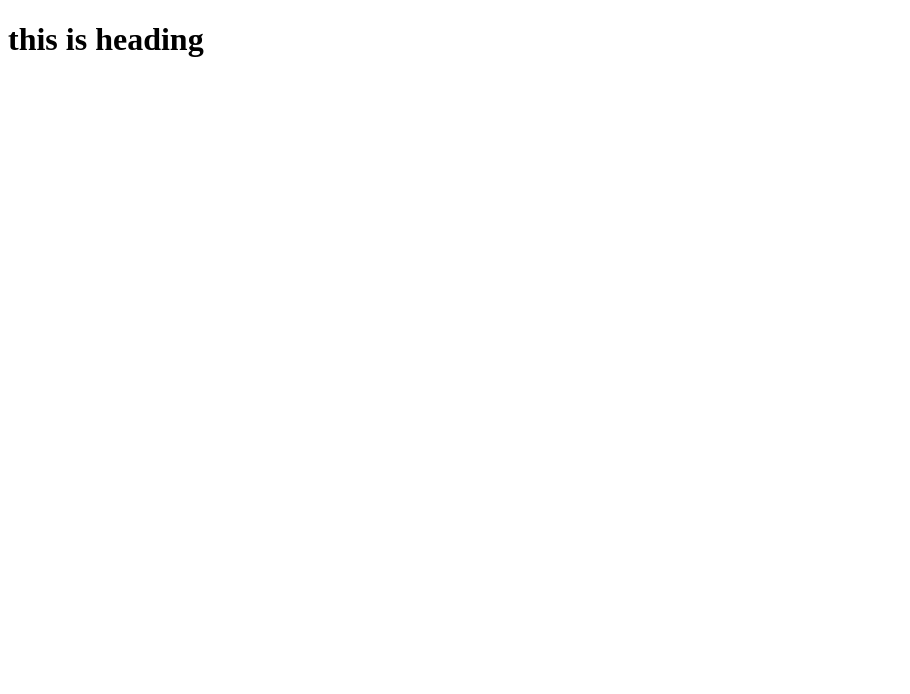
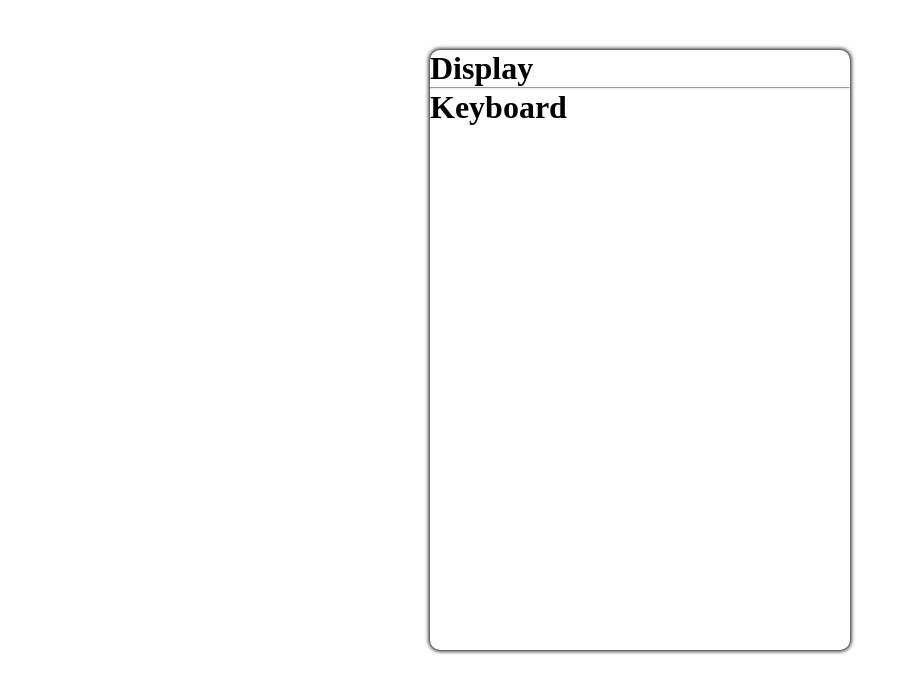
Before and after one commit to abhishekbhadoriya421/calculatorUsingReact, a React (Create React App) app: page / in a window 1280 px wide. Shown: the top 694 px of the page, without its empty margins (0-910 px from the left). Built offline with nearby package versions, Linux system fonts and the light colour scheme.

Commit message:
SetUp Calculator Design

```diff
--- a/src/App.js
+++ b/src/App.js
@@ -1,7 +1,8 @@
+import CalculatorComponent from "./component/CalculatorComponent";
 function App() {
   return (
     <div className="App">
-      <h1>this is heading</h1>
+      <CalculatorComponent/>
     </div>
   );
 }
--- /dev/null
+++ b/src/component/CalculatorComponent.jsx
@@ -0,0 +1,16 @@
+import DisplayComponent from "./Display/DisplayComponent";
+import KeyboardComponent from "./Keyboard/KeyboardComponent";
+import style from './calculatorStyle.module.css'
+// Main Component of Calculator
+export default function CalculatorComponent() {
+  return (
+    <>
+      {/* Display Component */}
+      <div className={style.CalculatorComponent}>
+        <DisplayComponent />
+        <hr />
+        <KeyboardComponent />
+      </div>
+    </>
+  );
+}
--- a/src/component/Display/DisplayComponent.jsx
+++ b/src/component/Display/DisplayComponent.jsx
@@ -1,5 +1,5 @@
 export default function DisplayComponent(){
     return(<>
-
+        <h1>Display</h1>
     </>)
 }
--- a/src/component/Keyboard/KeyboardComponent.jsx
+++ b/src/component/Keyboard/KeyboardComponent.jsx
@@ -0,0 +1,6 @@
+// Keyboard Component
+export default function KeyboardComponent(){
+    return(<>
+        <h1>Keyboard</h1>
+    </>)
+}
--- /dev/null
+++ b/src/component/calculatorStyle.module.css
@@ -0,0 +1,11 @@
+*{
+    margin: 0;
+    padding: 0;
+}
+.CalculatorComponent{
+    width: 420px;
+    height: 600px;
+    margin: 50px auto;
+    border-radius: 10px;
+    box-shadow: 0px 0px 4px 1px black;
+}
--- a/src/index.css
+++ b/src/index.css
@@ -1,5 +1,5 @@
 body {
-  margin: 0;
+
   font-family: -apple-system, BlinkMacSystemFont, 'Segoe UI', 'Roboto', 'Oxygen',
     'Ubuntu', 'Cantarell', 'Fira Sans', 'Droid Sans', 'Helvetica Neue',
     sans-serif;
@@ -11,3 +11,8 @@ code {
   font-family: source-code-pro, Menlo, Monaco, Consolas, 'Courier New',
     monospace;
 }
+
+*{
+  margin: 0px;
+  padding: 0px;
+}
```
